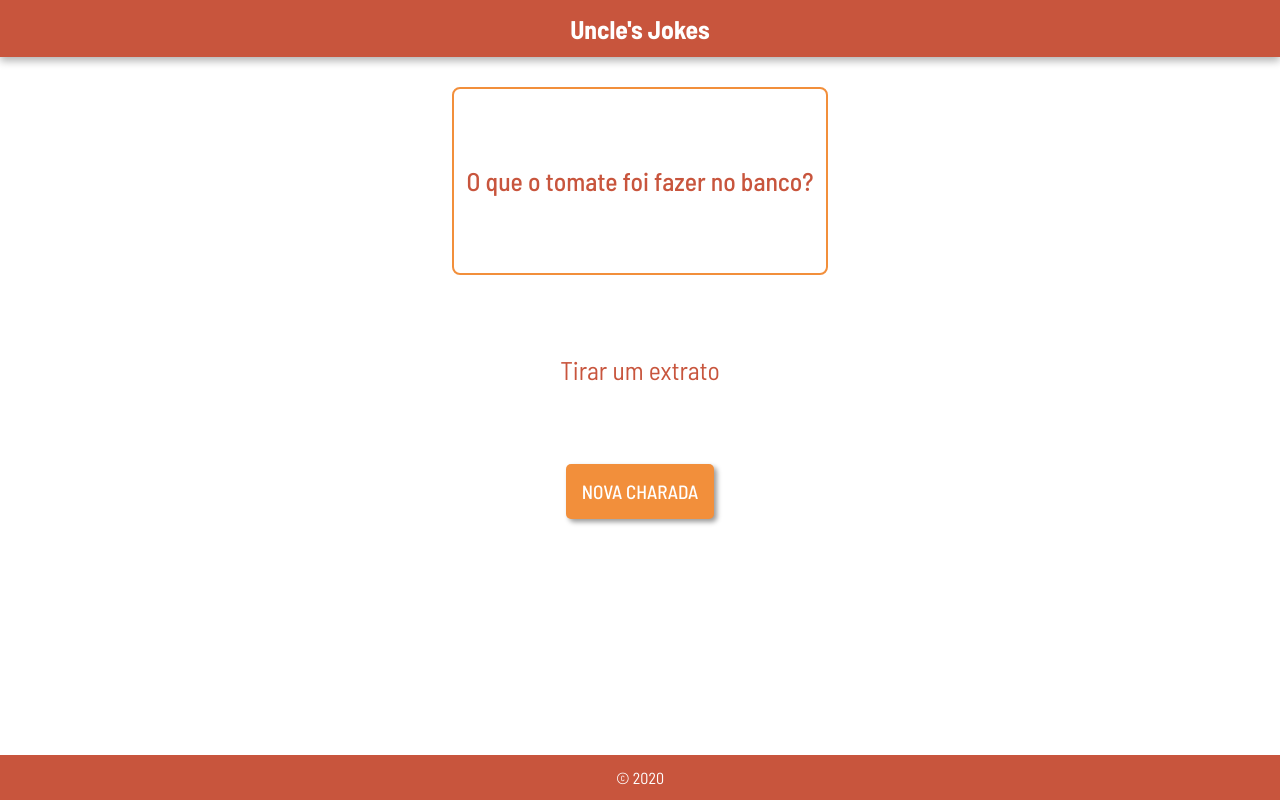
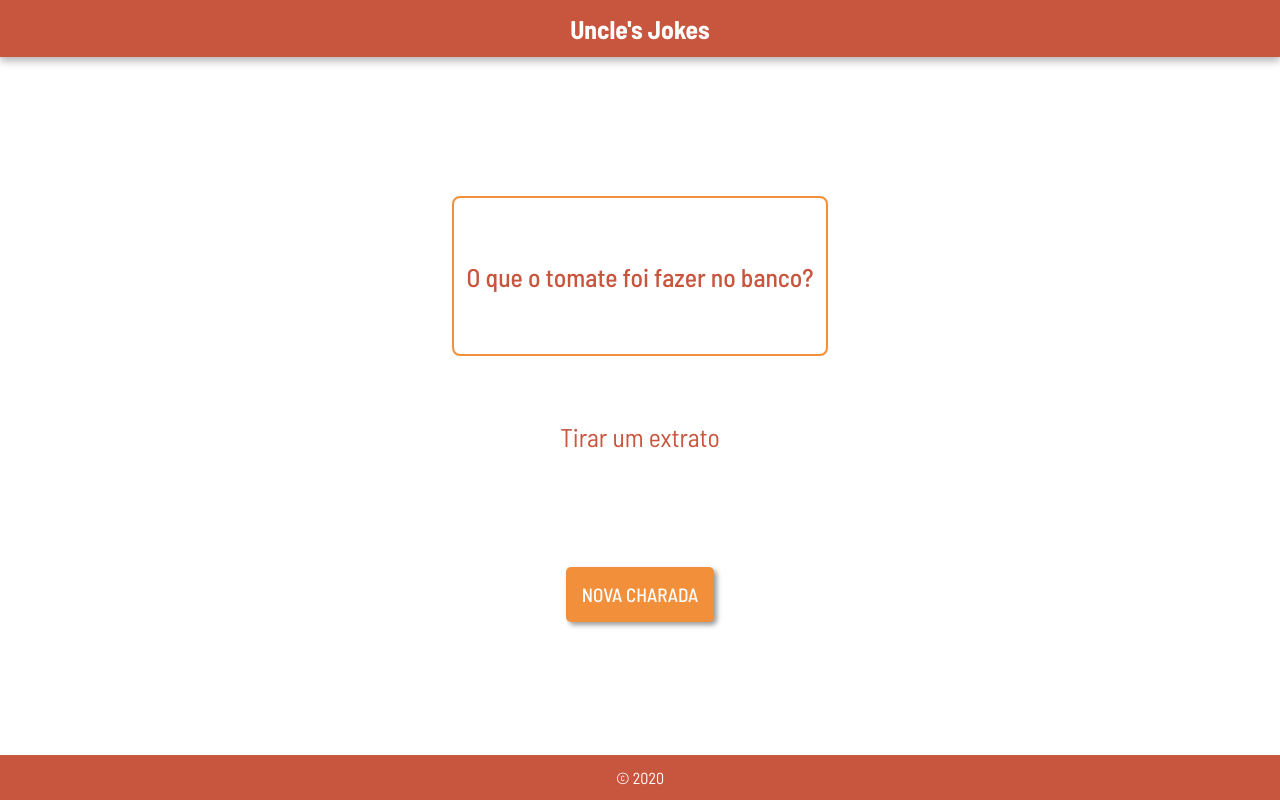
Before and after one commit to wildiney/jokes-app-for-kids-react, a React (Vite) app: page / in a window 1280 px wide. Built offline with nearby package versions, Linux system fonts and the light colour scheme.

Commit message:
update position

```diff
--- a/src/components/Jokes/Joke/Joke.module.css
+++ b/src/components/Jokes/Joke/Joke.module.css
@@ -16,14 +16,15 @@
   flex-direction: column;
   justify-content: flex-start;
   align-items: stretch;
-  aspect-ratio: 1/1;
   border-radius: .5rem;
+  margin-bottom: 3.2rem;
 }
 
 .question{
   display: flex;
   padding: .8rem;
-  height: 100%;
+  height: auto;
+  min-height: 10rem;
   color:var(--primary-color);
   font-size: 1.6rem;
   font-weight: 500;
@@ -55,7 +56,8 @@
 .answer{
   display: flex;
   width: 100%;
-  height: 100%;
+  height: auto;
+  min-height: 10rem;
   margin: 0;
   padding: 1rem;
   opacity: 0;
--- a/src/components/Jokes/Jokes.module.css
+++ b/src/components/Jokes/Jokes.module.css
@@ -1,7 +1,7 @@
 .jokes{
   padding-left: 1.6rem;
   padding-right: 1.6rem;
-  height: 100%;
+  height: auto;
   position: relative;
   display: flex;
   justify-content: center;
```
